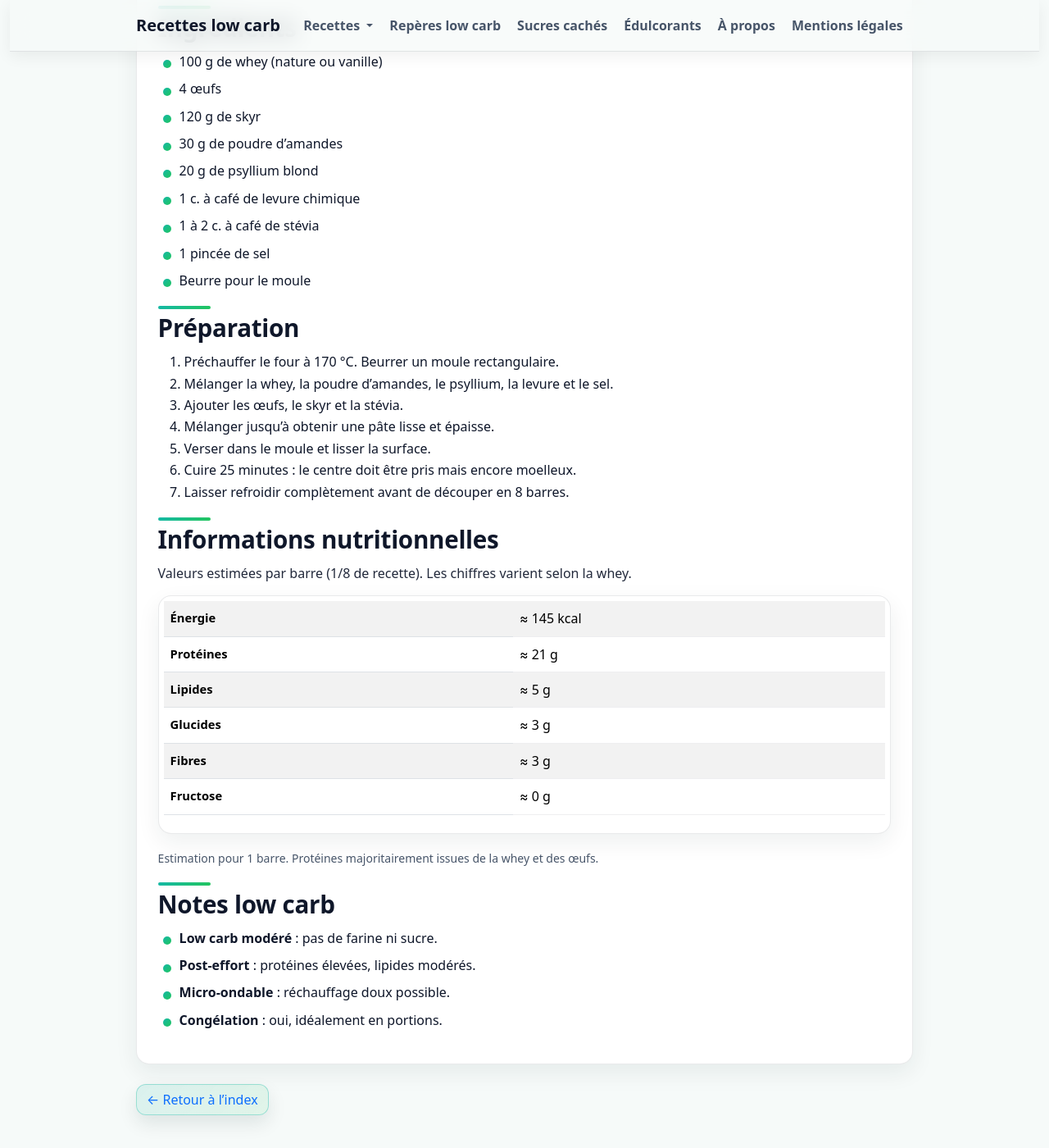
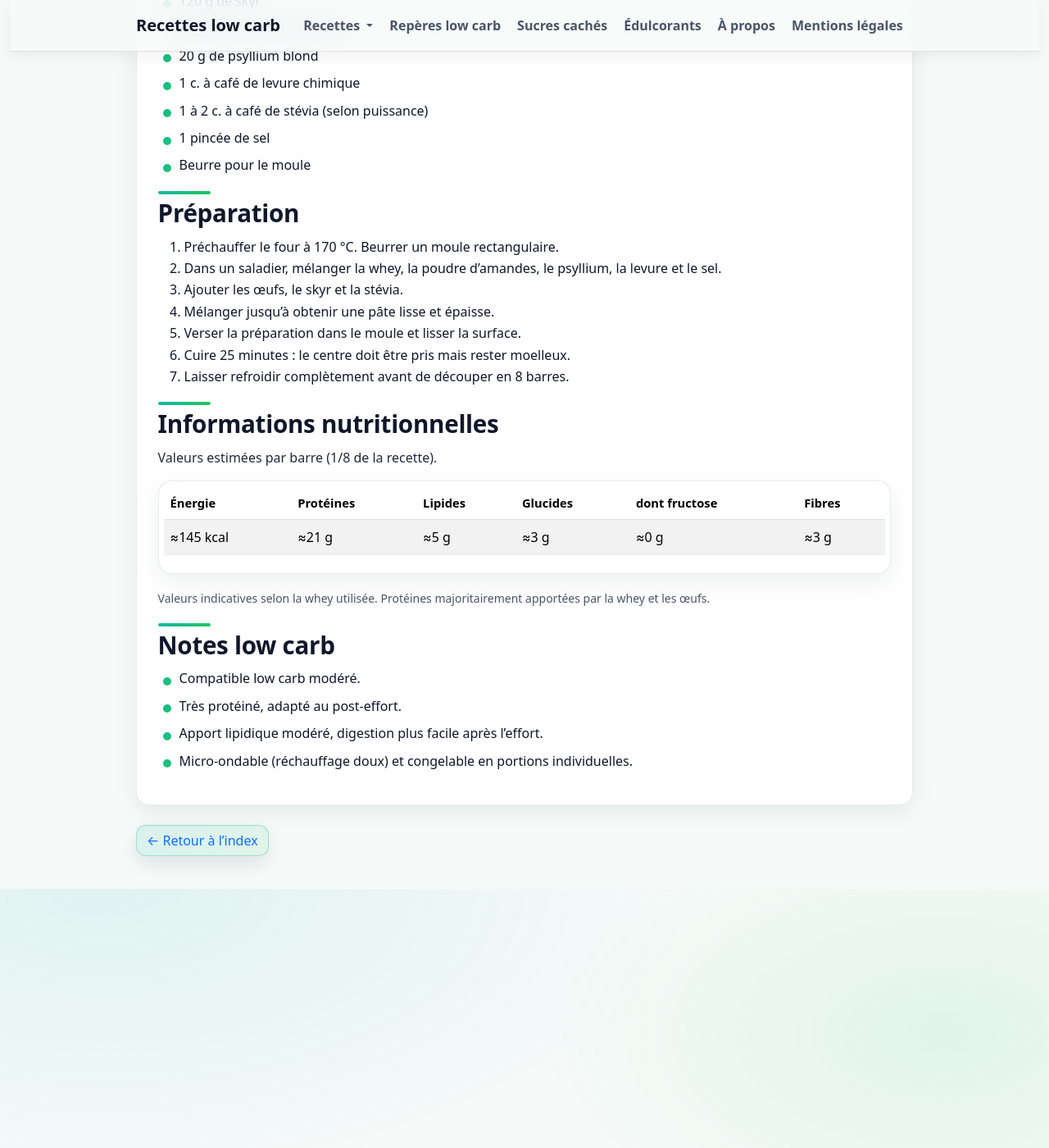
Before and after one commit to laurie-boissay/laurie-boissay.github.io, a Jekyll site: the page built from recettes/barres-proteinees-post-effort-cuites.html, in a window 1280 px wide and 1400 px high, scrolled down 673 px. Shown: the whole window at 82% size. Built offline with Jekyll 4.4.1, drawn with Linux system fonts in a browser that asks for light colours; some of the changed text lies outside the part shown.

Commit message:
Update barres-proteinees-post-effort-cuites.html

```diff
--- a/recettes/barres-proteinees-post-effort-cuites.html
+++ b/recettes/barres-proteinees-post-effort-cuites.html
@@ -1,9 +1,9 @@
 ---
 layout: recipe
 title: "Barres protéinées post-effort cuites"
-description: "Barres protéinées low carb cuites au four, à base de whey et œufs. Spécial post-effort, très riches en protéines."
+description: "Barres protéinées low carb modéré cuites au four, à base de whey et d’œufs. Très riches en protéines, pensées pour le post-effort."
 recipe_title: "Barres protéinées post-effort cuites"
-recipe_subtitle: "Barres post-effort — low carb modéré — très protéiné"
+recipe_subtitle: "Barres protéinées cuites low carb à la whey & aux œufs"
 recipe_group: "Barres nutritionnelles"
 recipe_sort: "barres-proteinees-post-effort-cuites"
 recipe_tested: false
@@ -18,50 +18,24 @@ extra_head: |
     "@context": "https://schema.org",
     "@type": "Recipe",
     "name": "Barres protéinées post-effort cuites",
-    "description": "Barres protéinées low carb cuites au four, riches en protéines, idéales après l’effort.",
+    "description": "Barres protéinées low carb modéré cuites au four, riches en protéines.",
     "recipeYield": "8 barres",
     "prepTime": "PT15M",
     "cookTime": "PT25M",
     "totalTime": "PT40M",
-    "recipeCategory": "Barres nutritionnelles",
-    "keywords": "low carb, barres proteinees, post effort, whey",
-    "author": { "@type": "Person", "name": "Laurie" },
-    "recipeIngredient": [
-      "100 g de whey (nature ou vanille)",
-      "4 œufs",
-      "120 g de skyr",
-      "30 g de poudre d’amandes",
-      "20 g de psyllium blond",
-      "1 c. à café de levure chimique",
-      "1 à 2 c. à café de stévia (selon puissance)",
-      "1 pincée de sel",
-      "Beurre pour le moule"
-    ],
-    "recipeInstructions": [
-      { "@type": "HowToStep", "text": "Préchauffer le four à 170°C et beurrer un moule rectangulaire." },
-      { "@type": "HowToStep", "text": "Mélanger tous les ingrédients secs." },
-      { "@type": "HowToStep", "text": "Ajouter les œufs et le skyr, mélanger jusqu’à pâte homogène." },
-      { "@type": "HowToStep", "text": "Verser dans le moule et lisser." },
-      { "@type": "HowToStep", "text": "Cuire 25 minutes, laisser refroidir puis découper." }
-    ]
+    "recipeCategory": "Barres nutritionnelles"
   }
   </script>
 ---
 
 <div class="recipe-lead">
   <p>
-    Barres <strong>cuites au four</strong>, texture type cake-barre,
-    pensées pour le <strong>post-effort</strong> : protéines élevées, glucides très limités.
+    Barres <strong>cuites au four</strong>, à la texture type cake-barre.
+    Pensées pour le <strong>post-effort</strong> : protéines élevées, glucides très limités.
   </p>
-  <ul>
-    <li><strong>Rendement :</strong> 8 barres</li>
-    <li><strong>Préparation :</strong> 15 min</li>
-    <li><strong>Cuisson :</strong> 25 min</li>
-    <li><strong>Niveau :</strong> facile</li>
-  </ul>
 </div>
 
-<h2>Ingrédients</h2>
+<h2>Ingrédients (8 barres)</h2>
 <ul>
   <li>100 g de whey (nature ou vanille)</li>
   <li>4 œufs</li>
@@ -69,7 +43,7 @@ extra_head: |
   <li>30 g de poudre d’amandes</li>
   <li>20 g de psyllium blond</li>
   <li>1 c. à café de levure chimique</li>
-  <li>1 à 2 c. à café de stévia</li>
+  <li>1 à 2 c. à café de stévia (selon puissance)</li>
   <li>1 pincée de sel</li>
   <li>Beurre pour le moule</li>
 </ul>
@@ -77,54 +51,50 @@ extra_head: |
 <h2>Préparation</h2>
 <ol>
   <li>Préchauffer le four à 170 °C. Beurrer un moule rectangulaire.</li>
-  <li>Mélanger la whey, la poudre d’amandes, le psyllium, la levure et le sel.</li>
+  <li>Dans un saladier, mélanger la whey, la poudre d’amandes, le psyllium, la levure et le sel.</li>
   <li>Ajouter les œufs, le skyr et la stévia.</li>
   <li>Mélanger jusqu’à obtenir une pâte lisse et épaisse.</li>
-  <li>Verser dans le moule et lisser la surface.</li>
-  <li>Cuire 25 minutes : le centre doit être pris mais encore moelleux.</li>
+  <li>Verser la préparation dans le moule et lisser la surface.</li>
+  <li>Cuire 25 minutes : le centre doit être pris mais rester moelleux.</li>
   <li>Laisser refroidir complètement avant de découper en 8 barres.</li>
 </ol>
 
 <h2>Informations nutritionnelles</h2>
-<p>Valeurs estimées par barre (1/8 de recette). Les chiffres varient selon la whey.</p>
+<p>Valeurs estimées par barre (1/8 de la recette).</p>
+
 <div class="table-responsive">
   <table class="table table-striped">
+    <thead>
+      <tr>
+        <th>Énergie</th>
+        <th>Protéines</th>
+        <th>Lipides</th>
+        <th>Glucides</th>
+        <th>dont fructose</th>
+        <th>Fibres</th>
+      </tr>
+    </thead>
     <tbody>
       <tr>
-        <th scope="row">Énergie</th>
-        <td>≈ 145 kcal</td>
-      </tr>
-      <tr>
-        <th scope="row">Protéines</th>
-        <td>≈ 21 g</td>
-      </tr>
-      <tr>
-        <th scope="row">Lipides</th>
-        <td>≈ 5 g</td>
-      </tr>
-      <tr>
-        <th scope="row">Glucides</th>
-        <td>≈ 3 g</td>
-      </tr>
-      <tr>
-        <th scope="row">Fibres</th>
-        <td>≈ 3 g</td>
-      </tr>
-      <tr>
-        <th scope="row">Fructose</th>
-        <td>≈ 0 g</td>
+        <td>≈145 kcal</td>
+        <td>≈21 g</td>
+        <td>≈5 g</td>
+        <td>≈3 g</td>
+        <td>≈0 g</td>
+        <td>≈3 g</td>
       </tr>
     </tbody>
   </table>
 </div>
+
 <p class="small text-muted">
-  Estimation pour 1 barre. Protéines majoritairement issues de la whey et des œufs.
+  Valeurs indicatives selon la whey utilisée. Protéines majoritairement apportées par la whey et les œufs.
 </p>
 
 <h2>Notes low carb</h2>
 <ul>
-  <li><strong>Low carb modéré</strong> : pas de farine ni sucre.</li>
-  <li><strong>Post-effort</strong> : protéines élevées, lipides modérés.</li>
-  <li><strong>Micro-ondable</strong> : réchauffage doux possible.</li>
-  <li><strong>Congélation</strong> : oui, idéalement en portions.</li>
+  <li>Compatible low carb modéré.</li>
+  <li>Très protéiné, adapté au post-effort.</li>
+  <li>Apport lipidique modéré, digestion plus facile après l’effort.</li>
+  <li>Micro-ondable (réchauffage doux) et congelable en portions individuelles.</li>
 </ul>
```
